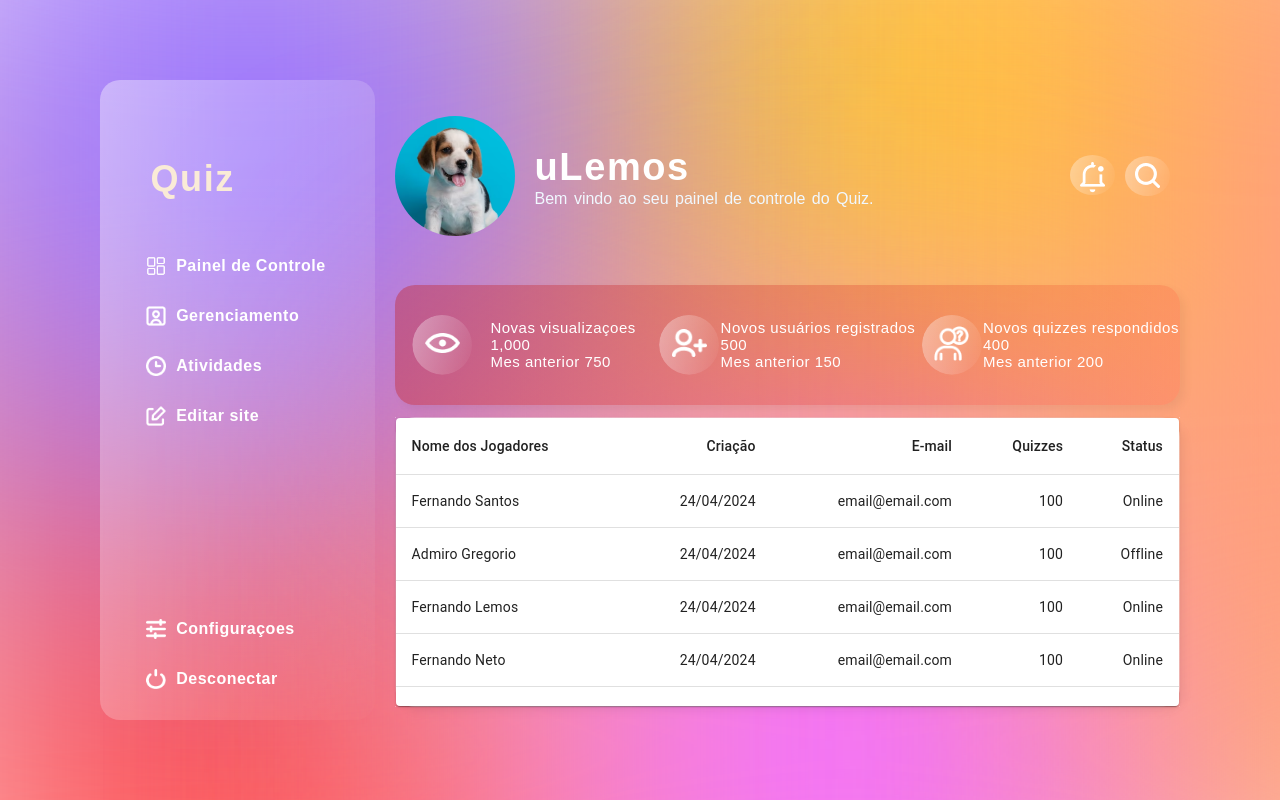
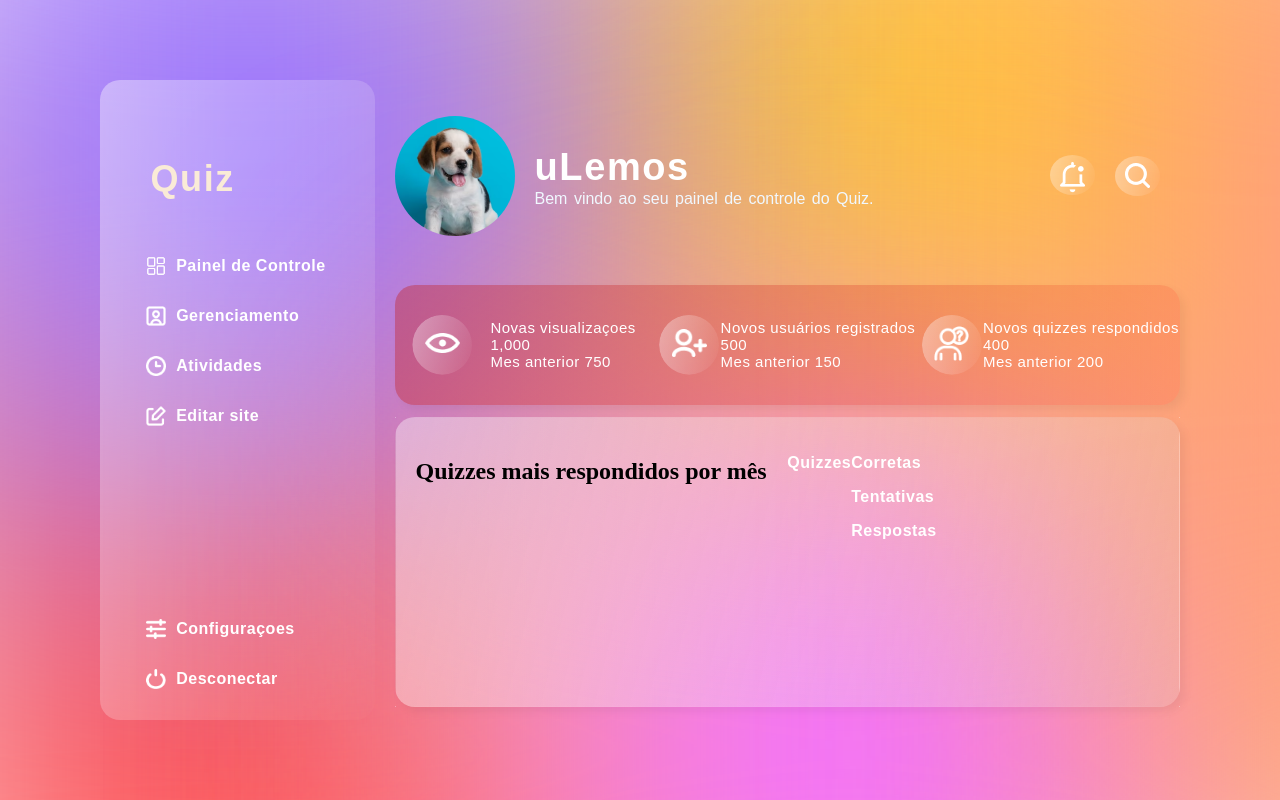
Before and after one commit to uLemos/Quiz_Devision, a React (Vite) app: page /admin in a window 1280 px wide. Shown: the top 800 px of the page. Built offline with nearby package versions, Linux system fonts and the light colour scheme.

Commit message:
:memo: tableQuizzes

```diff
--- a/src/components/admin/admin.jsx
+++ b/src/components/admin/admin.jsx
@@ -13,7 +13,7 @@ import Lupa from '../../img/lupa.png';
 import View from '../../img/view.png';
 import Users from '../../img/users.png';
 import Quizzes from '../../img/quizzes.png';
-import TableUsers from "../table/tableUsers";
+import TableQuizzes from '../table/tableQuizzes'
 import { Link } from 'react-router-dom';
 
 const Admin = () => {
@@ -106,7 +106,7 @@ const Admin = () => {
                         </div>
                     </div>
                     <div className="table-container">
-                        <TableUsers />
+                        <TableQuizzes />
                     </div>
                 </div>
             </div>
--- /dev/null
+++ b/src/components/table/tableQuizzes.jsx
@@ -0,0 +1,29 @@
+import React from 'react';
+import '../../css/table/tableQuizzes.css';
+
+const TableQuizzes = () => {
+  return (
+    <>
+      <div className='container-quizzes'>
+        <div className='header-quizzes'>
+          <h2>Quizzes mais respondidos por mês</h2>
+        </div>
+        <div className='sub-header'>
+          <div>
+            <p>Quizzes</p>
+          </div>
+          <div>
+            <p>Corretas</p>
+            <p>Tentativas</p>
+            <p>Respostas</p>
+          </div>
+        </div>
+        <div className='list-quizzes'>
+
+        </div>
+      </div>
+    </>
+  )
+}
+
+export default TableQuizzes;
--- a/src/components/table/tableUsers.jsx
+++ b/src/components/table/tableUsers.jsx
@@ -6,6 +6,7 @@ import TableHead from '@mui/material/TableHead';
 import TableRow from '@mui/material/TableRow';
 import TableCell from '@mui/material/TableCell';
 import TableBody from '@mui/material/TableBody';
+import '../../css/table/table.css';
 
 const TableUsers = () => {
 
@@ -31,9 +32,8 @@ const TableUsers = () => {
 
   return (
     <>
-      <TableContainer component={Paper}>
-        <Table sx={{minWidth: 650}} aria-label='caption table'>
-          <caption>A basic table example with a caption</caption>
+      <TableContainer component={Paper} >
+        <Table sx={{minWidth: 650}} aria-label='caption table' bgcolor='white' >
           <TableHead>
             <TableRow>
               <TableCell>Nome dos Jogadores</TableCell>
--- a/src/css/admin/admin.css
+++ b/src/css/admin/admin.css
@@ -164,7 +164,7 @@
   border-radius: 60%;
   overflow: hidden;
   position: relative;
-  margin-right: 10px;
+  margin-right: 20px;
 }
 
 .info-users{
--- /dev/null
+++ b/src/css/table/tableQuizzes.css
@@ -0,0 +1,19 @@
+.container-quizzes{
+  width: 100%;
+  display: flex;
+  padding: 20px;
+}
+
+.header-quizzes{
+  display: flex;
+  width: 100%;
+  height: 20%;
+  margin: 0 auto;
+  padding: 0;
+}
+
+.sub-header{
+  width: 100%;
+  height: 20%;
+  display: flex;
+}
```
Also changed, not shown: src/css/table/table.css (added).
